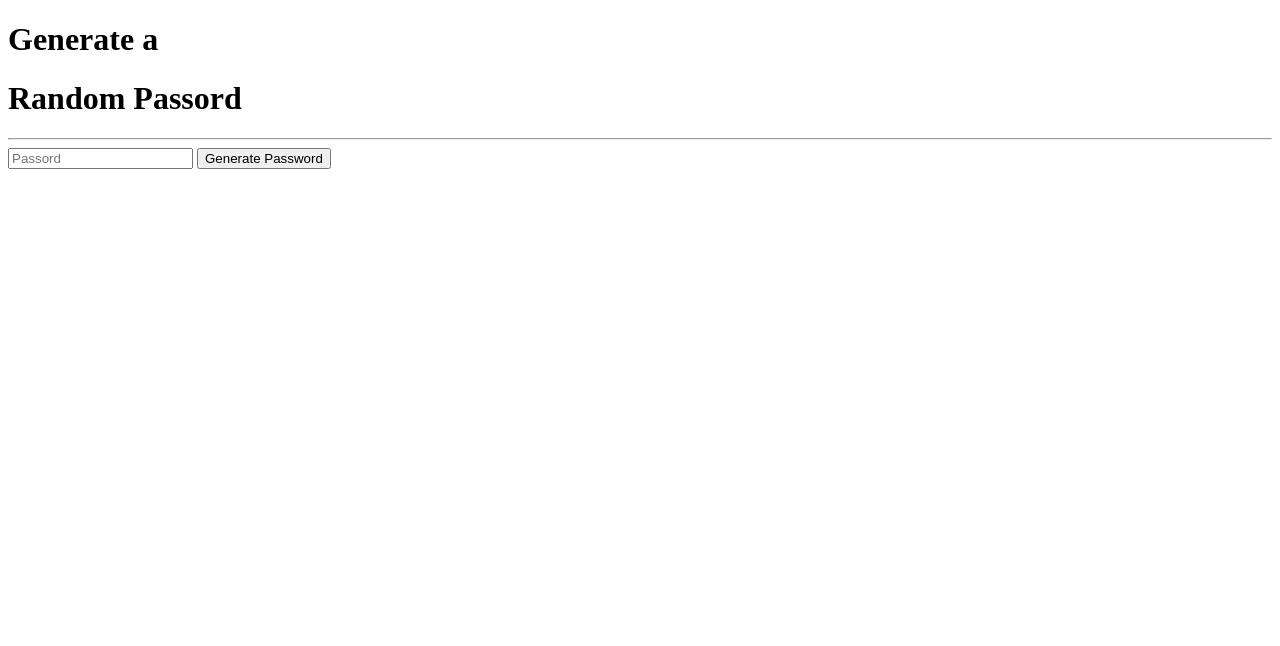
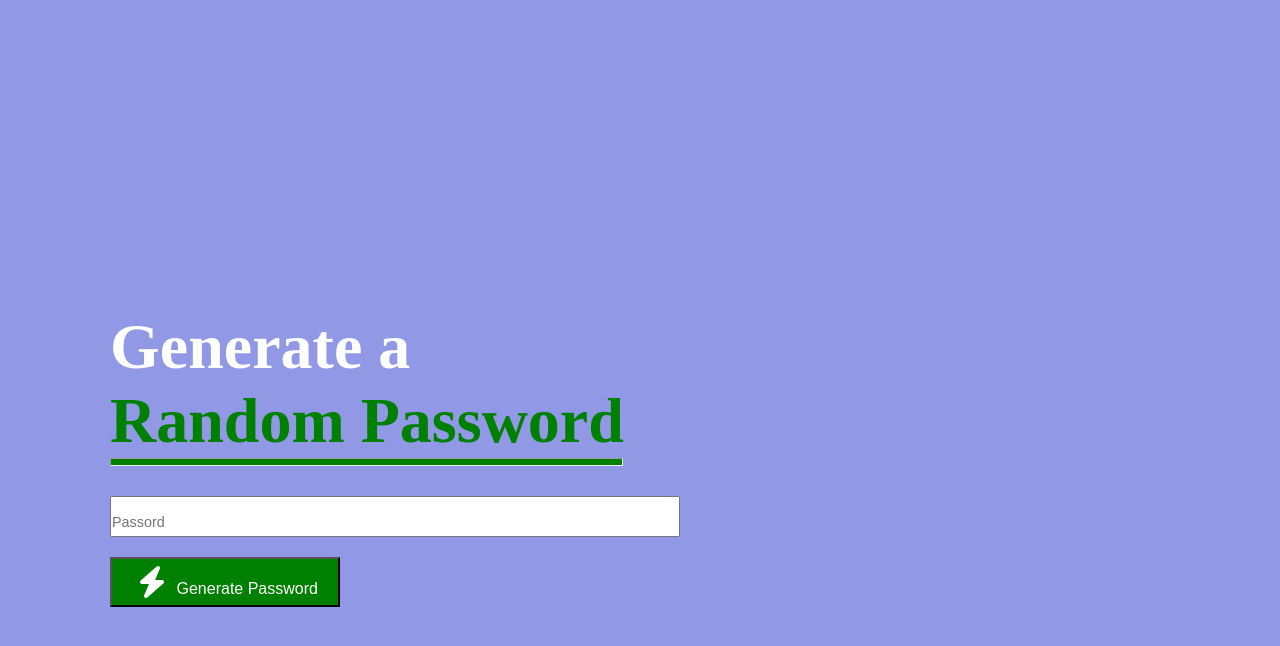
Before and after one commit to Divyanshukrishna/How-to-Generate-Password, a plain HTML site: page index.html in a window 1280 px wide. Drawn offline with Linux system fonts and the light colour scheme.

Commit message:
starting-adding

```diff
--- a/index.html
+++ b/index.html
@@ -4,19 +4,19 @@
     <meta charset="UTF-8">
     <meta name="viewport" content="width=device-width, initial-scale=1.0">
     <title>Generate - Password</title>
+    <link rel="stylesheet" href="https://cdnjs.cloudflare.com/ajax/libs/font-awesome/6.5.2/css/all.min.css" integrity="sha512-SnH5WK+bZxgPHs44uWIX+LLJAJ9/2PkPKZ5QiAj6Ta86w+fsb2TkcmfRyVX3pBnMFcV7oQPJkl9QevSCWr3W6A==" crossorigin="anonymous" referrerpolicy="no-referrer" />
     <link rel="stylesheet" href="style.css">
 </head>
 <body>
 
     <div class="container">
         <div class="h1_heading">
-            <h1>Generate a</h1>
-            <h1>Random Passord</h1>
+            <h1 class="first-heading">Generate a</h1>
+            <h1 class="second-heading">Random Password</h1>
             <hr>
         </div>
         <input type="text" placeholder="Passord">
-        <button> Generate Password</button>
-
+        <button> <i class="fa fa-bolt fa-fw fa-2x"></i> Generate Password</button>
     </div>
 
 </body>
--- a/style.css
+++ b/style.css
@@ -0,0 +1,67 @@
+* {
+    padding: 0;
+    margin: 0;
+    box-sizing: border-box;
+}
+
+body {
+    background-image: linear-gradient(to bottom, #9198e5, #9198e5);
+}
+
+.container {
+    padding: 10px;
+    margin-top: 300px;
+    margin-left: 100px;
+    /* border: 2px solid red; */
+    width: 400px;
+    height: auto;
+}
+
+.h1_heading{
+    font-size: 2rem;
+    /* padding-top: 10px; */
+}
+
+.first-heading{
+    color: #fff;
+
+}
+
+.second-heading{
+    color: green;
+    white-space: nowrap;
+}
+
+.h1_heading hr{
+    height: 8px;
+    margin-bottom: 30px;
+    background-color: green;
+    width: 513px;
+    font-size: 1.4rem !important;
+
+}
+
+input{
+    font-size: 2rem;
+    width: 570px;
+    margin-bottom: 20px;
+}
+
+input::placeholder{
+    font-size: 0.9rem;
+    padding: 0px auto 2px 10px;
+    justify-content: center;
+}
+
+button{
+    height: 50px;
+    width: 230px;
+    background-color: green;
+    color: white;
+    font-size: 1rem;
+    padding-top: 0px;
+    justify-content: center;
+}
+button i{
+    height: 8px;
+}
```
Also changed, not shown: 1 other file.
